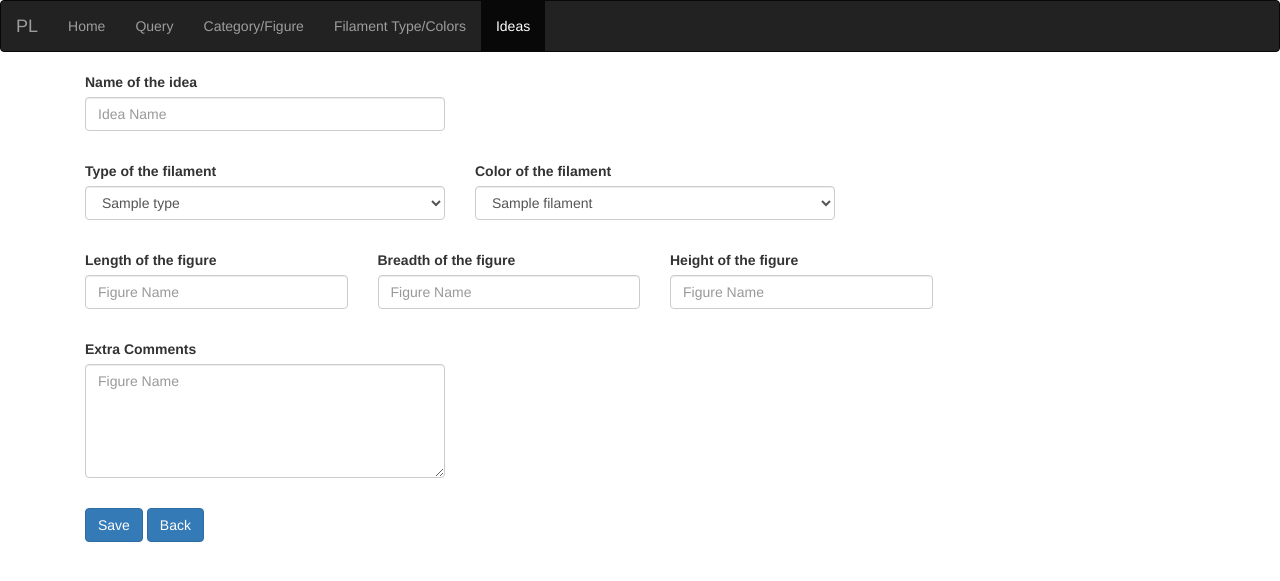
After one commit to kybrdbnd/3d-p-inventory-management, a Flask app: page /ideas/create in a window 1280 px wide. The commit adds this page. Shown: the top 581 px of the page. Run offline with Flask 2, Linux system fonts and the light colour scheme; tables that the repository leaves empty hold one stand-in row (values such as "Sample post"); some libraries are stand-ins or nearby versions.

Commit message:
adding ideas crud

```diff
--- a/inventory_management/inventory/forms.py
+++ b/inventory_management/inventory/forms.py
@@ -37,8 +37,8 @@ class VariantForm(FlaskForm):
     filament_color = SelectField('Color of the filament used')
     comment = TextAreaField('Extra Comments', render_kw={"rows": 5, "cols": 50})
     x_axis = IntegerField('Length of the figure')
-    y_axis = IntegerField('Breadth of the breadth')
-    z_axis = IntegerField('Height of the height')
+    y_axis = IntegerField('Breadth of the figure')
+    z_axis = IntegerField('Height of the figure')
     price = IntegerField('Cost of the figure')
     count = IntegerField('Count of the figure')
 
@@ -46,3 +46,13 @@ class VariantForm(FlaskForm):
 class FigureForm(FlaskForm):
     figure_name = StringField('Name of the figure', [DataRequired()])
     category = SelectField('Category of the figure', choices=[])
+
+
+class IdeasForm(FlaskForm):
+    name = StringField("Name of the idea", [DataRequired()])
+    filament_type = SelectField("Type of the filament", choices=[])
+    filament_color = SelectField("Color of the filament", choices=[])
+    comment = TextAreaField('Extra Comments', render_kw={"rows": 5, "cols": 50})
+    x_axis = IntegerField('Length of the figure')
+    y_axis = IntegerField('Breadth of the figure')
+    z_axis = IntegerField('Height of the figure')
--- /dev/null
+++ b/inventory_management/inventory/templates/ideas_edit.html
@@ -0,0 +1,70 @@
+{% extends "navbar.html" %}
+{% import "bootstrap/wtf.html" as wtf %}
+
+{% block content %}
+<div class="container">
+    {% if VARIANT_ID %}
+    <form class="form" action="/ideas/{{IDEA_ID}}" method="post" role="form">
+        {% else %}
+        <form class="form" action="{{url_for('inventory_bp.ideas_create')}}" method="post" role="form">
+            {% endif %}
+            {{form.csrf_token()}}
+            <div class="row">
+                <div class="form-group col-md-4">
+                    {{wtf.form_field(form.name, class='form-control', placeholder='Idea Name')}}
+                </div>
+            </div>
+            <div class="row">
+                <div class="form-group col-md-4">
+                    {{wtf.form_field(form.filament_type, class='form-control', placeholder='Figure Name')}}
+                </div>
+                <div class="form-group col-md-4">
+                    {{wtf.form_field(form.filament_color, class='form-control', placeholder='Figure Name')}}
+                </div>
+            </div>
+            <div class="row">
+                <div class="form-group col-md-3">
+                    {{wtf.form_field(form.x_axis, class='form-control', placeholder='Figure Name')}}
+                </div>
+                <div class="form-group col-md-3">
+                    {{wtf.form_field(form.y_axis, class='form-control', placeholder='Figure Name')}}
+                </div>
+                <div class="form-group col-md-3">
+                    {{wtf.form_field(form.z_axis, class='form-control', placeholder='Figure Name')}}
+                </div>
+            </div>
+            <div class="row">
+                <div class="form-group col-md-4">
+                    {{wtf.form_field(form.comment, class='form-control', placeholder='Figure Name')}}
+                </div>
+            </div>
+            {% if IDEA_ID %}
+            <button type="submit" name='action' value='update' class="btn btn-primary">Update</button>
+            {% else %}
+            <button type="submit" name='action' value='save' class="btn btn-primary">Save</button>
+            {% endif %}
+            <a href="{{url_for('inventory_bp.ideas_home')}}" class="btn btn-primary">
+                Back
+            </a>
+        </form>
+    </form>
+</div>
+<script>
+    let filament_type_select = document.getElementById('filament_type')
+    let color_select = document.getElementById('filament_color')
+
+    filament_type_select.onchange = function () {
+        let filament_type = filament_type_select.value;
+        fetch('/' + filament_type + '/filaments').then(function (response) {
+            response.json().then(function (data) {
+                let optionHTML = '';
+                for (let filament of data) {
+                    optionHTML += '<option value="' + filament.id + '">' + filament.name + '</option>';
+                }
+                color_select.innerHTML = optionHTML;
+            })
+        });
+    }
+
+</script>
+{% endblock %}
--- a/inventory_management/inventory/templates/navbar.html
+++ b/inventory_management/inventory/templates/navbar.html
@@ -16,6 +16,8 @@
                 <a href="{{url_for('inventory_bp.categories_home')}}">Category/Figure</a></li>
             <li {% if page=='filament' %}class="active" {% endif %}>
                 <a href="{{url_for('inventory_bp.filament_home')}}">Filament Type/Colors</a></li>
+            <li {% if page=='ideas' %}class="active" {% endif %}>
+                <a href="{{url_for('inventory_bp.ideas_home')}}">Ideas</a></li>
         </ul>
     </div>
 </div>
--- a/inventory_management/inventory/views.py
+++ b/inventory_management/inventory/views.py
@@ -9,12 +9,13 @@ from inventory_management.inventory.controller.categoryController import (create
 from inventory_management.inventory.controller.filamentController import (create_filament_type, delete_filament_type,
                                                                           update_filament_type, create_filament_color,
                                                                           update_filament_color, delete_filament_color)
+from inventory_management.inventory.controller.ideasController import create_ideas
 from inventory_management.inventory.controller.queryController import (estimate_cost,
                                                                        get_filaments, get_filament_types,
                                                                        save_query, delete_query, get_figures)
 from inventory_management.inventory.forms import QueryForm, CategoryForm, FilamentTypeForm, FilamentColorForm, \
-    FigureForm, VariantForm
-from inventory_management.inventory.models import FilamentType, Filament, Query, Category, Variant, Figure
+    FigureForm, VariantForm, IdeasForm
+from inventory_management.inventory.models import FilamentType, Filament, Query, Category, Variant, Figure, Idea
 from inventory_management.inventory.schema import filaments_schema, category_schema
 
 
@@ -298,3 +299,24 @@ def variant_delete(variant_id):
     delete_variant(variantInstance)
     flash('variant deleted successfully', 'success')
     return redirect(url_for('inventory_bp.categories_home'))
+
+
+@inventory.route('/ideas')
+def ideas_home():
+    ideas = Idea.query.all()
+    return render_template('ideas_home.html', ideas=ideas, page='ideas')
+
+
+@inventory.route('/ideas/create', methods=['GET', 'POST'])
+def ideas_create():
+    form = IdeasForm()
+    form.filament_type.choices = get_filament_types()
+    form.filament_color.choices = get_filaments(FilamentType.query.order_by('name').first())
+    if request.method == 'POST':
+        create_ideas(request.form)
+        form = IdeasForm(request.form)
+        form.filament_type.choices = get_filament_types()
+        form.filament_color.choices = get_filaments(FilamentType.query.order_by('name').first())
+        flash('Idea created successfully', 'success')
+        return redirect(url_for('inventory_bp.ideas_home'))
+    return render_template('ideas_edit.html', form=form, page='ideas')
```
Also changed, not shown: inventory_management/inventory/controller/ideasController.py (added, +18 -0 lines), inventory_management/inventory/models.py (+20 -0 lines), inventory_management/inventory/templates/ideas_home.html (added, +70 -0 lines).
